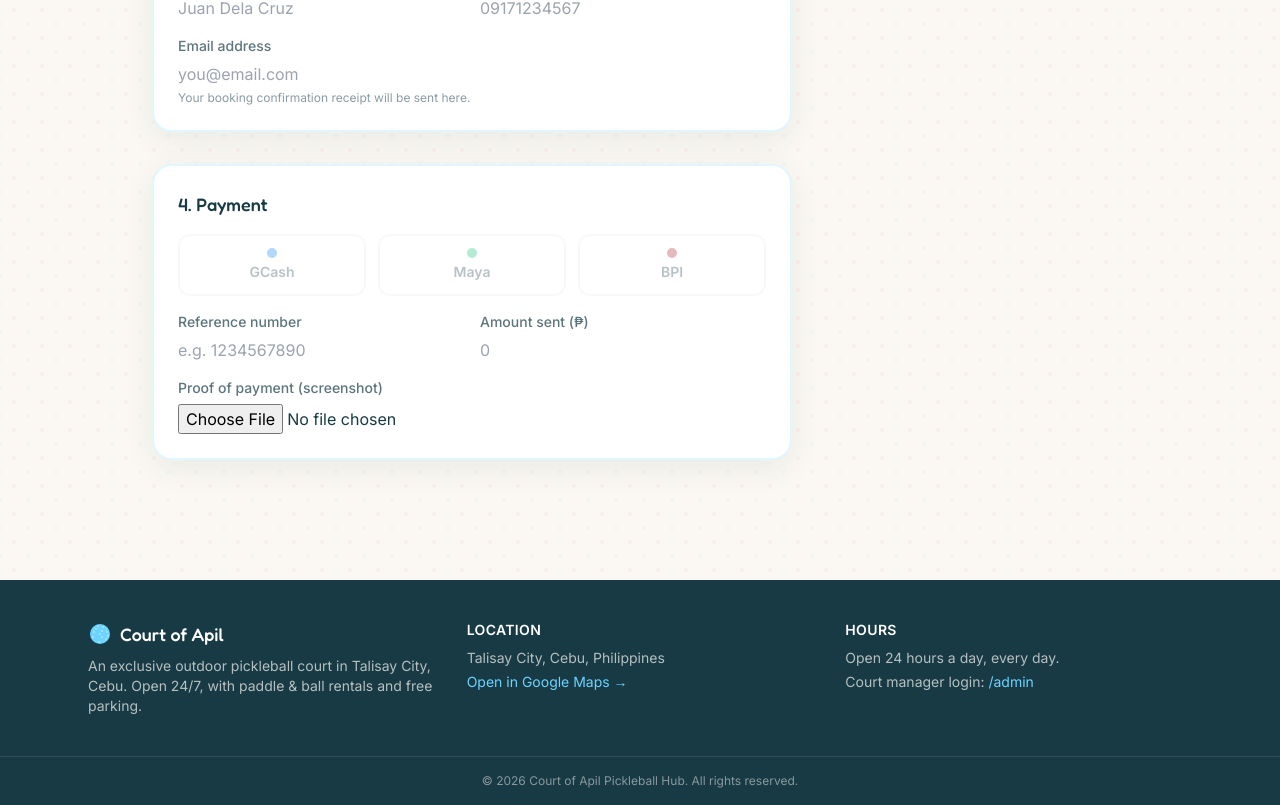
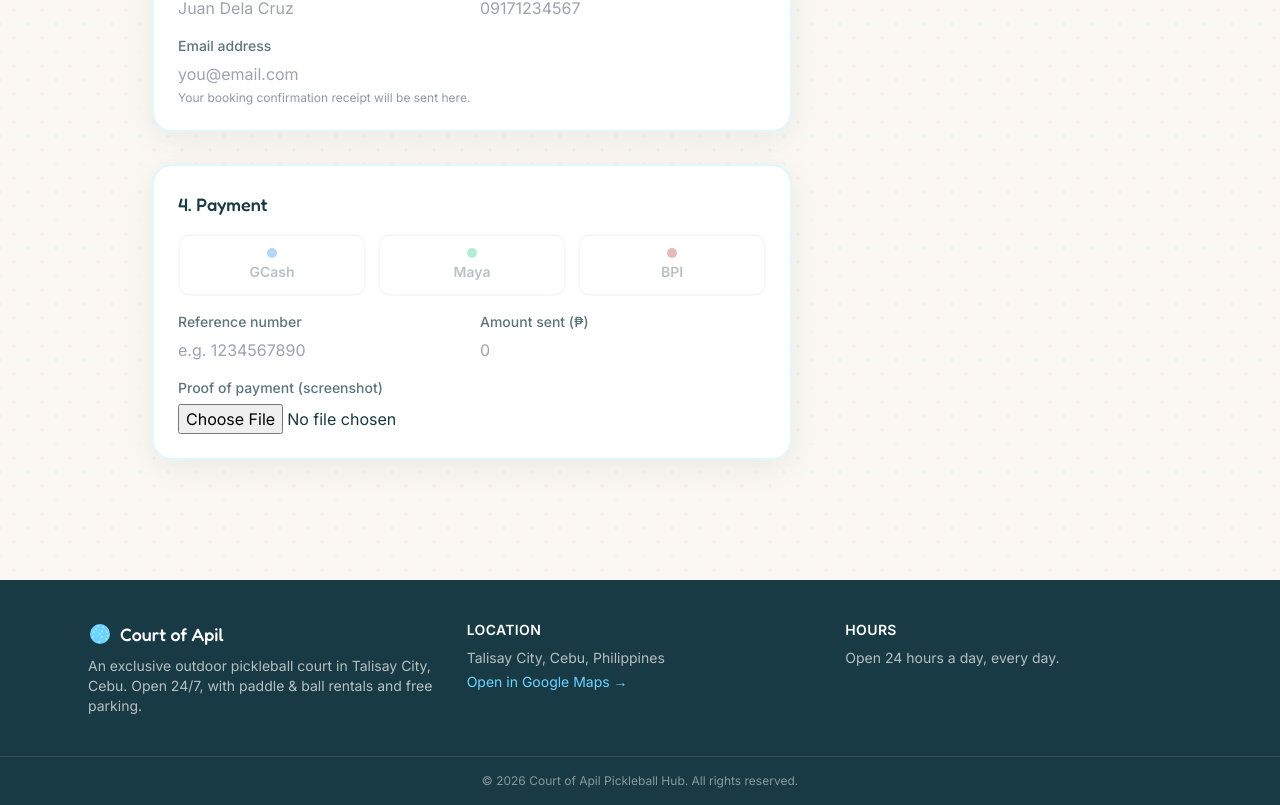
Before and after one commit to MrFnzzy/Court_of_apil_Pickleball_Hub, a Next.js app: page /book in a window 1280 px wide. Shown: the part 760-1565 px from the top of the page. Built offline with nearby package versions, Linux system fonts and the light colour scheme; no server answers; the database is empty.

Commit message:
Update SiteFooter.tsx

```diff
--- a/src/components/SiteFooter.tsx
+++ b/src/components/SiteFooter.tsx
@@ -29,7 +29,7 @@ export default function SiteFooter() {
         <div>
           <p className="font-semibold text-white mb-2 text-sm uppercase tracking-wide">Hours</p>
           <p className="text-sm text-court-cream/70">Open 24 hours a day, every day.</p>
-          <p className="text-sm text-court-cream/70 mt-1">Court manager login: <a href="/admin/login" className="text-court-blue hover:underline focus-ring">/admin</a></p>
+
         </div>
       </div>
       <div className="border-t border-white/10 py-4 text-center text-xs text-court-cream/50">
```
